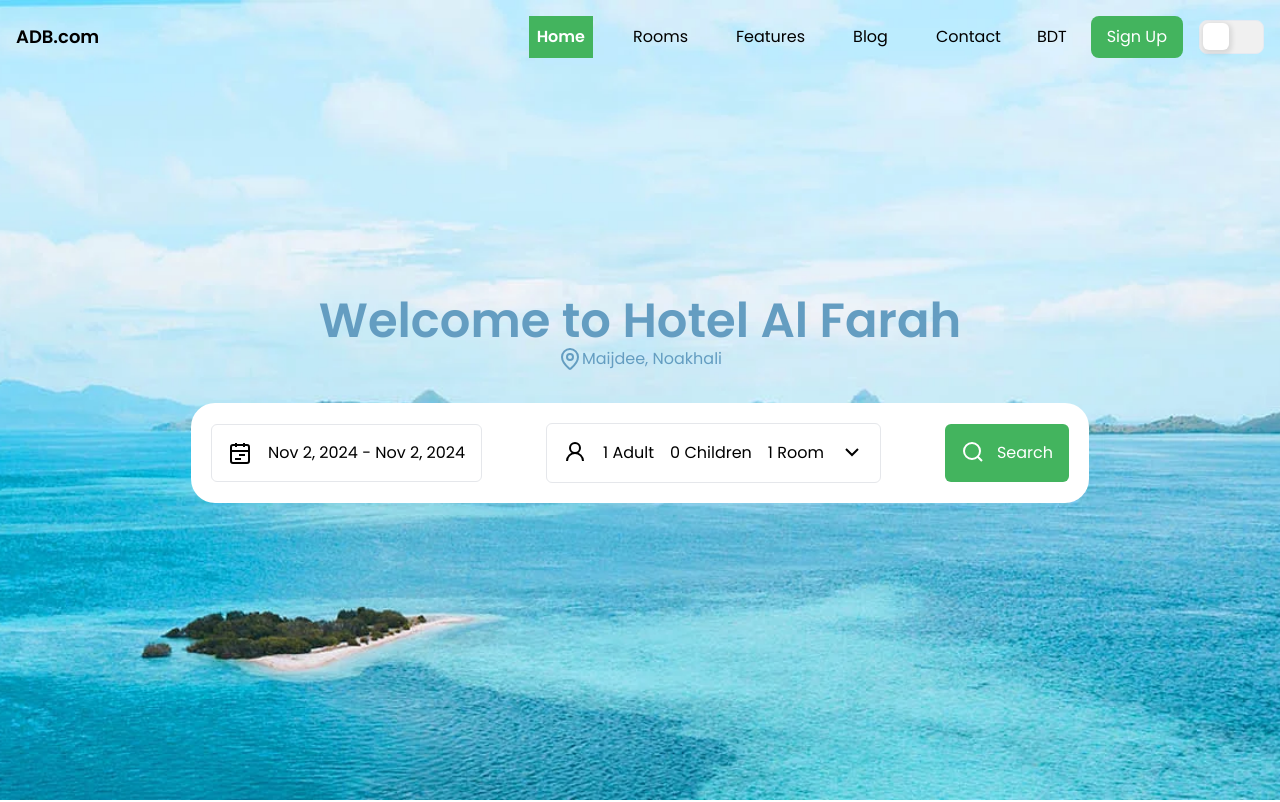
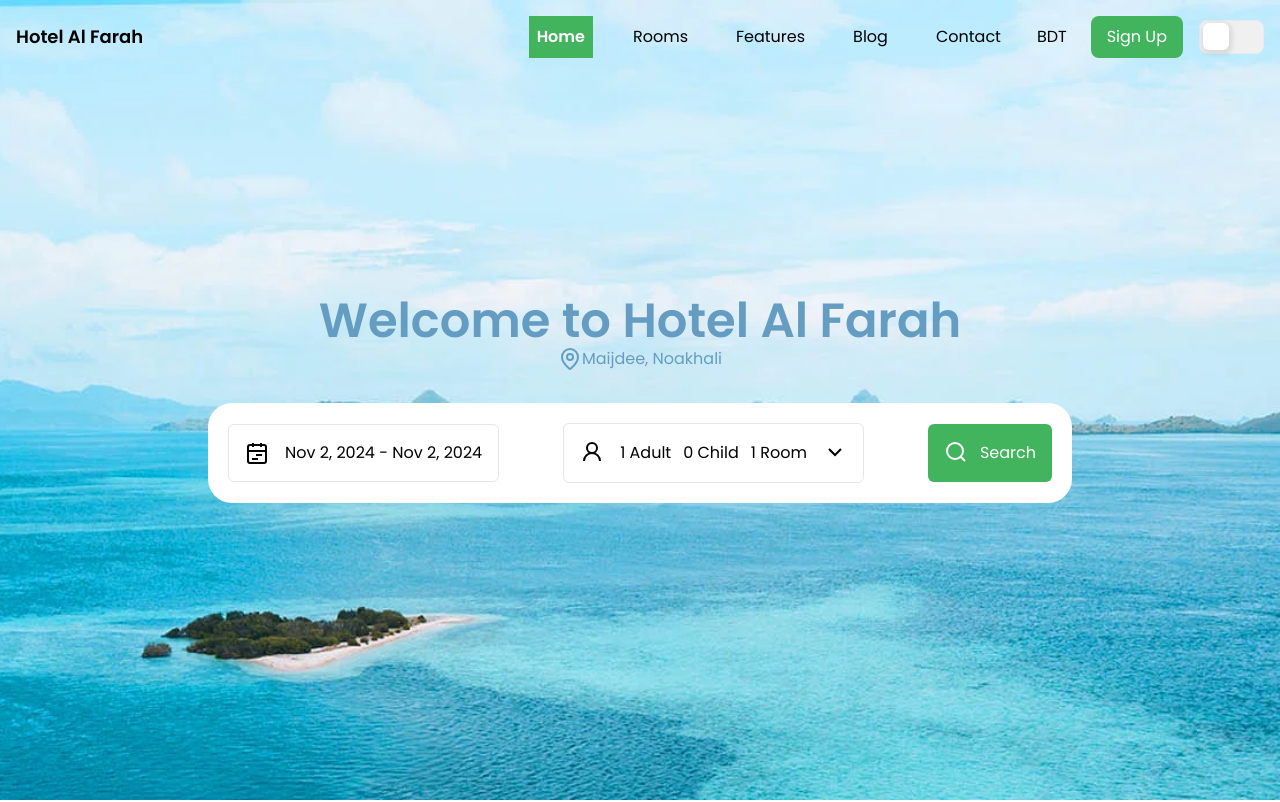
Before and after one commit to tanvir-hossen49/hotel_management_client, a React (Vite) app: page / in a window 1280 px wide. Shown: the top 802 px of the page. Built offline with nearby package versions, Linux system fonts and the light colour scheme.

Commit message:
refactore

```diff
--- a/src/Page/Blog/Blog.jsx
+++ b/src/Page/Blog/Blog.jsx
@@ -1,5 +1,3 @@
-import React from "react";
-
 const Blog = () => {
   return <div>This is a blog page</div>;
 };
--- a/src/components/CheckAvailability/Calendar.jsx
+++ b/src/components/CheckAvailability/Calendar.jsx
@@ -1,8 +1,10 @@
-import { useState, useEffect, useRef } from "react";
-import { DateRange } from "react-date-range";
+import { useState, useEffect, useRef, lazy, Suspense } from "react";
 import "react-date-range/dist/styles.css";
 import "react-date-range/dist/theme/default.css";
 import Icon from "../Icon/Icon";
+const DateRange = lazy(() =>
+  import("react-date-range").then(module => ({ default: module.DateRange }))
+);
 
 const Calendar = () => {
   const [openCalendar, setOpenCalendar] = useState(false);
@@ -65,13 +67,16 @@ const Calendar = () => {
 
       {openCalendar && (
         <div className="absolute top-full left-0 z-50 w-full md:w-auto transition-transform">
+          <Suspense fallback={<div>Loading...</div>}>
             <DateRange
               ranges={[selectionRange]}
+              rangeColors={["#43b45e"]}
               onChange={handleSelect}
               months={window.innerWidth < 768 ? 1 : 2}
               direction={window.innerWidth < 768 ? "vertical" : "horizontal"}
               minDate={new Date()}
             />
+          </Suspense>
         </div>
       )}
     </div>
--- a/src/components/CheckAvailability/CheckAvailability.jsx
+++ b/src/components/CheckAvailability/CheckAvailability.jsx
@@ -1,10 +1,10 @@
 import Calendar from "./Calendar";
+import Guest from "./Guest";
 import Search from "./Search";
-import Guest from "./Guest";
 
 const CheckAvailability = () => {
   return (
-    <div className="flex flex-col md:flex-row justify-between md:items-center gap-y-4 md:gap-x-8 lg:gap-x-16 bg-white text-black p-5 rounded-3xl">
+    <div className="flex flex-col md:flex-row justify-between md:items-center select-none gap-y-4 md:gap-x-8 lg:gap-x-16 bg-white text-black p-5 rounded-3xl">
       <Calendar />
       <Guest />
       <Search />
--- a/src/components/CheckAvailability/Guest.jsx
+++ b/src/components/CheckAvailability/Guest.jsx
@@ -4,9 +4,12 @@ import Icon from "../Icon/Icon";
 
 const Guest = () => {
   const [openGuestCounter, setOpenGuestCounter] = useState(false);
-  const [adults, setAdults] = useState(1);
-  const [children, setChildren] = useState(0);
-  const [room, setRoom] = useState(1);
+  const [guestCounts, setGuestCounts] = useState([
+    { name: "Adult", count: 1, default: 1 },
+    { name: "Children", count: 0, default: 0 },
+    { name: "Room", count: 1, default: 1 },
+  ]);
+
   const guestCounterRef = useRef(null);
 
   // Close GuestCounter when clicking outside
@@ -20,45 +23,51 @@ const Guest = () => {
       }
     };
 
-    // Add event listener
     document.addEventListener("mousedown", handleClickOutside);
-
-    // Clean up the event listener
     return () => {
       document.removeEventListener("mousedown", handleClickOutside);
     };
   }, []);
+
+  // Helper function to format the guest summary text
+  const formatGuestSummary = () => {
+    const [adults, children, rooms] = guestCounts;
+    const adultText = `${adults.count} Adult${adults.count > 1 ? "s" : ""}`;
+    const childrenText = `${children.count} ${
+      children.count > 1 ? "Children" : "Child"
+    }`;
+    const roomText = `${rooms.count} Room${rooms.count > 1 ? "s" : ""}`;
+    return (
+      <div className="flex gap-3">
+        <span>{adultText}</span>
+        <span>{childrenText}</span>
+        <span>{roomText}</span>
+      </div>
+    );
+  };
 
   return (
     <div className="flex gap-2 cursor-pointer relative p-2 border rounded-md md:flex-row md:gap-4 md:p-4">
       <span>
         <Icon name="user" />
       </span>
+
       <div ref={guestCounterRef}>
         <div
-          className="flex gap-4 select-none text-center"
+          className="flex gap-4 text-center"
           onClick={() => setOpenGuestCounter(!openGuestCounter)}
         >
-          <span>
-            {adults} Adult{adults > 1 ? "s" : ""}
-          </span>
-          <span>{children} Children</span>
-          <span>
-            {room} Room{room > 1 ? "s" : ""}
-          </span>
+          {formatGuestSummary()}
         </div>
 
         {openGuestCounter && (
           <GuestCounter
-            adults={adults}
-            setAdults={setAdults}
-            children={children}
-            setChildren={setChildren}
-            room={room}
-            setRoom={setRoom}
+            guestCounts={guestCounts}
+            setGuestCounts={setGuestCounts}
           />
         )}
       </div>
+
       <span>
         <Icon name="downArrow" />
       </span>
--- a/src/components/CheckAvailability/GuestCounter.jsx
+++ b/src/components/CheckAvailability/GuestCounter.jsx
@@ -1,106 +1,52 @@
-import React from "react";
-
-const GuestCounter = ({
-  adults,
-  setAdults,
-  children,
-  setChildren,
-  room,
-  setRoom,
-}) => {
-  const increment = type => {
-    if (type === "adults") {
-      setAdults(adults + 1);
-    } else if (type === "children") {
-      setChildren(children + 1);
-    } else if (type === "room") {
-      setRoom(room + 1);
-    }
+const GuestCounter = ({ guestCounts, setGuestCounts }) => {
+  const increment = name => {
+    setGuestCounts(prev =>
+      prev.map(item =>
+        item.name === name ? { ...item, count: item.count + 1 } : item
+      )
+    );
   };
 
-  const decrement = type => {
-    if (type === "adults" && adults > 1) {
-      setAdults(adults - 1);
-    } else if (type === "children" && children > 0) {
-      setChildren(children - 1);
-    } else if (type === "room" && room > 1) {
-      setRoom(room - 1);
-    }
+  const decrement = name => {
+    setGuestCounts(prev =>
+      prev.map(item =>
+        item.name === name
+          ? { ...item, count: Math.max(item.default, item.count - 1) }
+          : item
+      )
+    );
   };
 
   return (
-    <div className="absolute bg-white mt-8 border border-1 rounded-lg p-4 select-none">
-      <div>
-        <span className="block font-medium text-gray-700">Adults</span>
-        <div className="flex items-center mt-2">
+    <div className="absolute bg-white mt-8 border border-1 rounded-lg p-4">
+      {guestCounts.map(guestCount => {
+        const { name, count } = guestCount;
+        return (
+          <div key={name} className="mb-2">
+            <span className="block font-medium text-gray-700">{name}</span>
+            <div className="flex items-center">
               <button
-            onClick={() => decrement("adults")}
+                onClick={() => decrement(name)}
                 className="px-2 py-1 bg-gray-200 rounded hover:bg-gray-300"
               >
                 -
               </button>
               <input
                 type="text"
-            value={adults}
+                value={count}
                 readOnly
                 className="w-12 text-center mx-2 border border-gray-300 rounded"
               />
               <button
-            onClick={() => increment("adults")}
+                onClick={() => increment(name)}
                 className="px-2 py-1 bg-gray-200 rounded hover:bg-gray-300"
               >
                 +
               </button>
             </div>
           </div>
-
-      <div className="my-2">
-        <span className="block font-medium text-gray-700">Children</span>
-        <div className="flex items-center mt-2">
-          <button
-            onClick={() => decrement("children")}
-            className="px-2 py-1 bg-gray-200 rounded hover:bg-gray-300"
-          >
-            -
-          </button>
-          <input
-            type="text"
-            value={children}
-            readOnly
-            className="w-12 text-center mx-2 border border-gray-300 rounded"
-          />
-          <button
-            onClick={() => increment("children")}
-            className="px-2 py-1 bg-gray-200 rounded hover:bg-gray-300"
-          >
-            +
-          </button>
-        </div>
-      </div>
-
-      <div>
-        <span className="block font-medium text-gray-700">Room</span>
-        <div className="flex items-center mt-2">
-          <button
-            onClick={() => decrement("room")}
-            className="px-2 py-1 bg-gray-200 rounded hover:bg-gray-300"
-          >
-            -
-          </button>
-          <input
-            type="text"
-            value={room}
-            readOnly
-            className="w-12 text-center mx-2 border border-gray-300 rounded"
-          />
-          <button
-            onClick={() => increment("room")}
-            className="px-2 py-1 bg-gray-200 rounded hover:bg-gray-300"
-          >
-            +
-          </button>
-        </div>
-      </div>
+        );
+      })}
     </div>
   );
 };
--- a/src/components/CheckAvailability/Search.jsx
+++ b/src/components/CheckAvailability/Search.jsx
@@ -1,15 +1,12 @@
-import React from "react";
 import Button from "../Button/Button";
 import Icon from "../Icon/Icon";
 
 const Search = () => {
   return (
-    <div className="select-none">
-      <Button className="flex gap-2 p-2 rounded-md md:flex-row md:gap-3 md:p-4">
-        <Icon name="search" />
-        Search
-      </Button>
-    </div>
+    <Button className="flex gap-2 p-2 rounded-md md:flex-row md:gap-3 md:p-4">
+      <Icon name="search" />
+      Search
+    </Button>
   );
 };
 
--- a/src/components/Icon/Icon.jsx
+++ b/src/components/Icon/Icon.jsx
@@ -14,7 +14,7 @@ const Icon = ({
         height={size}
         fill={fill}
         stroke={stroke}
-        stroke-width={strokeWidth}
+        strokeWidth={strokeWidth}
         viewBox="0 0 24 24"
       >
         <circle cx="12" cy="8" r="5" />
@@ -27,7 +27,7 @@ const Icon = ({
         height={size}
         fill={fill}
         stroke={stroke}
-        stroke-width={strokeWidth}
+        strokeWidth={strokeWidth}
         viewBox="0 0 24 24"
       >
         <rect width="18" height="18" x="3" y="4" rx="2" />
@@ -46,7 +46,7 @@ const Icon = ({
         height={size}
         fill={fill}
         stroke={stroke}
-        stroke-width={strokeWidth}
+        strokeWidth={strokeWidth}
         viewBox="0 0 24 24"
       >
         <circle cx="11" cy="11" r="8" />
@@ -59,7 +59,7 @@ const Icon = ({
         height={size}
         fill={fill}
         stroke={stroke}
-        stroke-width={strokeWidth}
+        strokeWidth={strokeWidth}
         viewBox="0 0 24 24"
       >
         <path d="M20 10c0 4.993-5.539 10.193-7.399 11.799a1 1 0 0 1-1.202 0C9.539 20.193 4 14.993 4 10a8 8 0 0 1 16 0" />
@@ -72,7 +72,7 @@ const Icon = ({
         height={size}
         fill={fill}
         stroke={stroke}
-        stroke-width={strokeWidth}
+        strokeWidth={strokeWidth}
         viewBox="0 0 24 24"
       >
         <path
@@ -89,7 +89,7 @@ const Icon = ({
         height={size}
         fill={fill}
         stroke={stroke}
-        stroke-width={strokeWidth}
+        strokeWidth={strokeWidth}
         viewBox="0 0 24 24"
       >
         <path d="M18 6 6 18" />
@@ -102,7 +102,7 @@ const Icon = ({
         height={size}
         fill={fill}
         stroke={stroke}
-        stroke-width={strokeWidth}
+        strokeWidth={strokeWidth}
         viewBox="0 0 24 24"
       >
         <path d="m6 9 6 6 6-6" />
--- a/src/components/Navbar/NavItem.jsx
+++ b/src/components/Navbar/NavItem.jsx
@@ -16,7 +16,7 @@ const NavItem = ({ isMenuOpen, setIsMenuOpen }) => {
     <>
       <div className="container flex justify-between items-center">
         {/* Branding or Logo */}
-        <div className="text-lg font-semibold">ADB.com</div>
+        <div className="text-lg font-semibold">Hotel Al Farah</div>
 
         {/* Desktop Navigation */}
         <div className="ml-auto md:mr-5 hidden md:flex items-center justify-center space-x-8">
--- a/src/components/Signup.jsx
+++ b/src/components/Signup.jsx
@@ -64,7 +64,7 @@ const Signup = () => {
           <Input
             label="Phone: "
             placeholder="Enter your Phone number"
-            required={false}
+            required={true}
             type="number"
             {...register("phoneNumber", {
               maxLength: {
```
Lines whose indentation alone changed are shown as unchanged.
